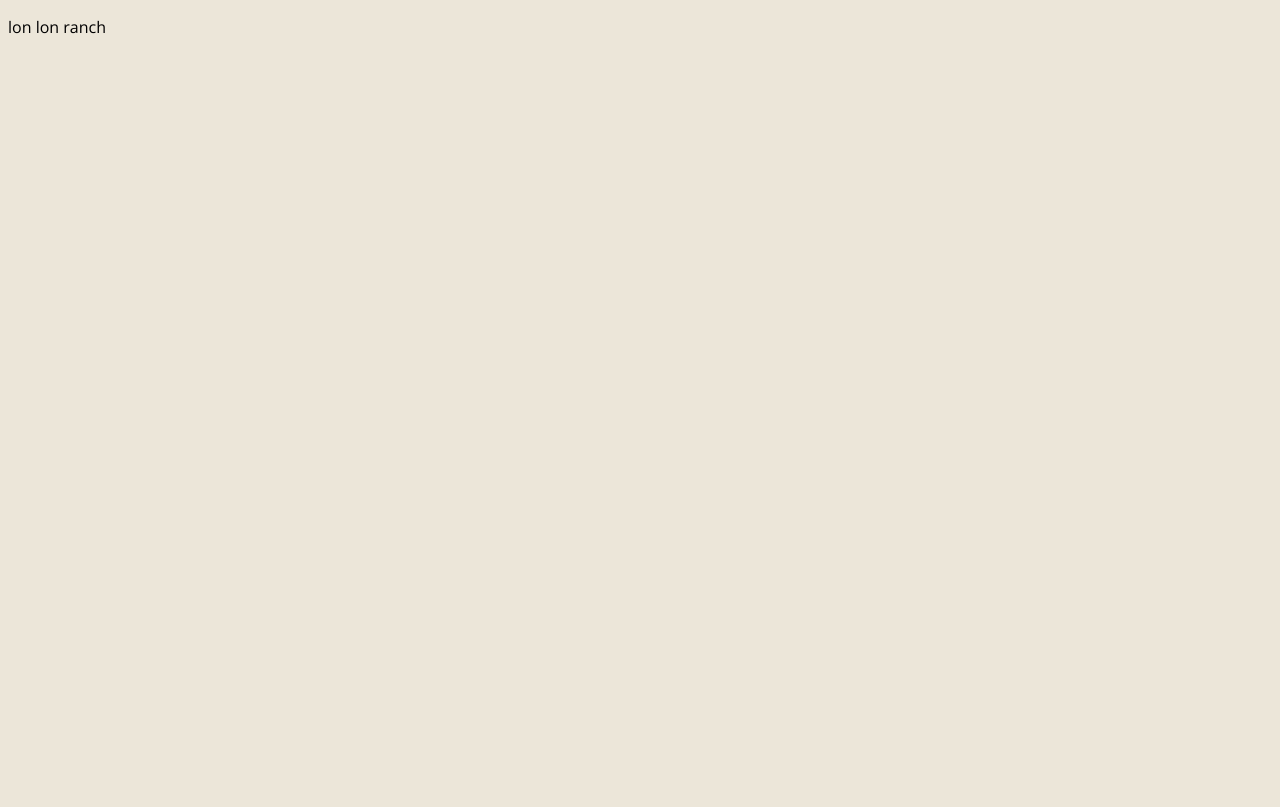
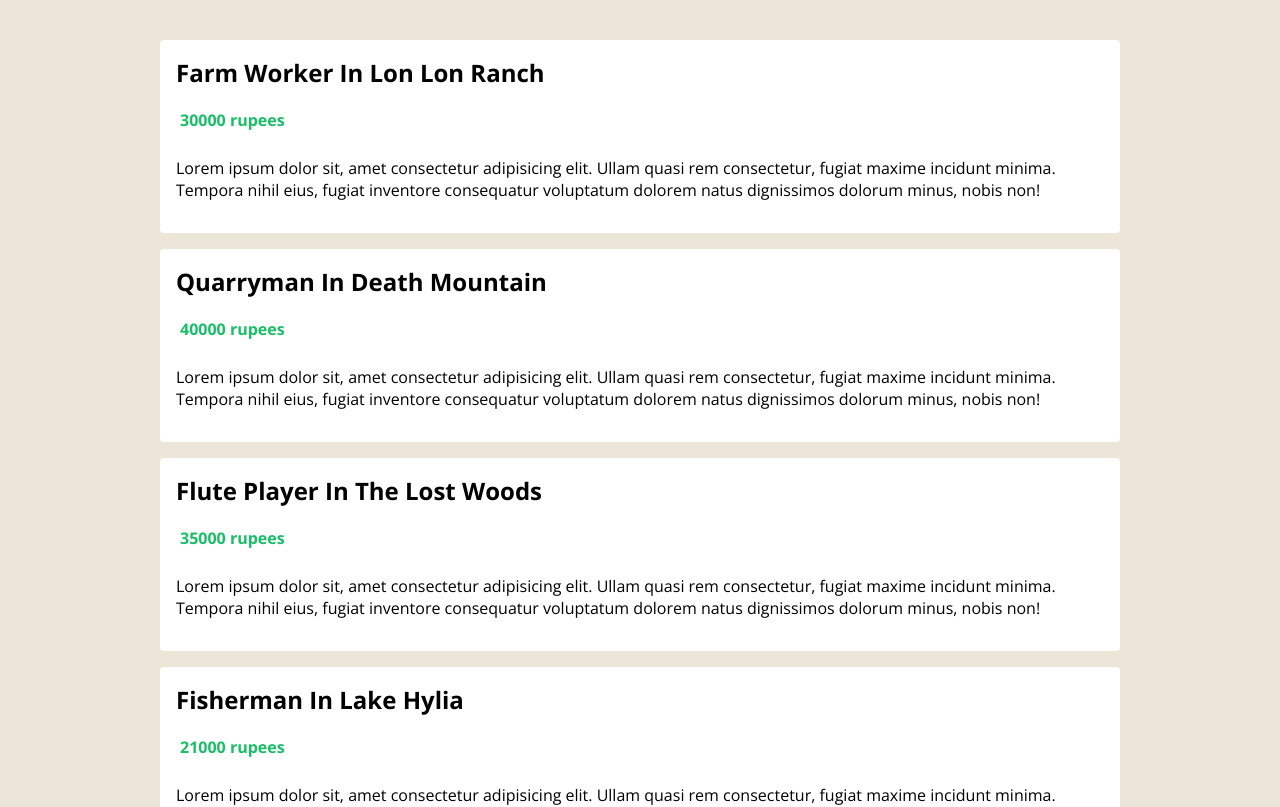
Before and after one commit to wizzandrew/hyrule-jobs, a Vue app: page / in a window 1280 px wide. Shown: the top 807 px of the page. Built offline with nearby package versions, Linux system fonts and the light colour scheme.

Commit message:
props & their types

```diff
--- a/src/App.vue
+++ b/src/App.vue
@@ -1,18 +1,19 @@
 <template>
   <div class="app">
-    <p>{{ jobs[0].location }}</p>
+    <JobList :jobs="jobs" />
   </div>
 </template>
 
 <script lang="ts">
 import { defineComponent, reactive, ref, toRefs } from "vue";
+import JobList from "./components/JobList.vue";
 import type Job from "./types/Job";
 
 //type Age = number | string;
 
 export default defineComponent({
   name: "App",
-  components: {},
+  components: { JobList },
   setup() {
     //reactive state
     // const state = reactive({
--- /dev/null
+++ b/src/components/JobList.vue
@@ -0,0 +1,67 @@
+<template>
+  <div class="job-list">
+    <ul>
+      <li v-for="job in jobs" :key="job.id">
+        <h2>{{ job.title }} in {{ job.location }}</h2>
+        <div class="salary">
+          <p>{{ job.salary }} rupees</p>
+        </div>
+        <div class="description">
+          <p>
+            Lorem ipsum dolor sit, amet consectetur adipisicing elit. Ullam
+            quasi rem consectetur, fugiat maxime incidunt minima. Tempora nihil
+            eius, fugiat inventore consequatur voluptatum dolorem natus
+            dignissimos dolorum minus, nobis non!
+          </p>
+        </div>
+      </li>
+    </ul>
+  </div>
+</template>
+
+<script lang="ts">
+import { defineComponent } from "vue";
+import type { PropType } from "vue";
+import type Job from "@/types/Job";
+
+export default defineComponent({
+  props: {
+    jobs: {
+      required: true,
+      type: Array as PropType<Job[]>,
+    },
+  },
+});
+</script>
+
+<style scoped>
+.job-list {
+  max-width: 960px;
+  margin: 40px auto;
+}
+.job-list ul {
+  padding: 0;
+}
+.job-list li {
+  list-style-type: none;
+  background: white;
+  padding: 16px;
+  margin: 16px 0;
+  border-radius: 4px;
+}
+.job-list h2 {
+  margin: 0 0 10px;
+  text-transform: capitalize;
+}
+.salary {
+  display: flex;
+}
+.salary img {
+  width: 30px;
+}
+.salary p {
+  color: #17bf66;
+  font-weight: bold;
+  margin: 10px 4px;
+}
+</style>
```
